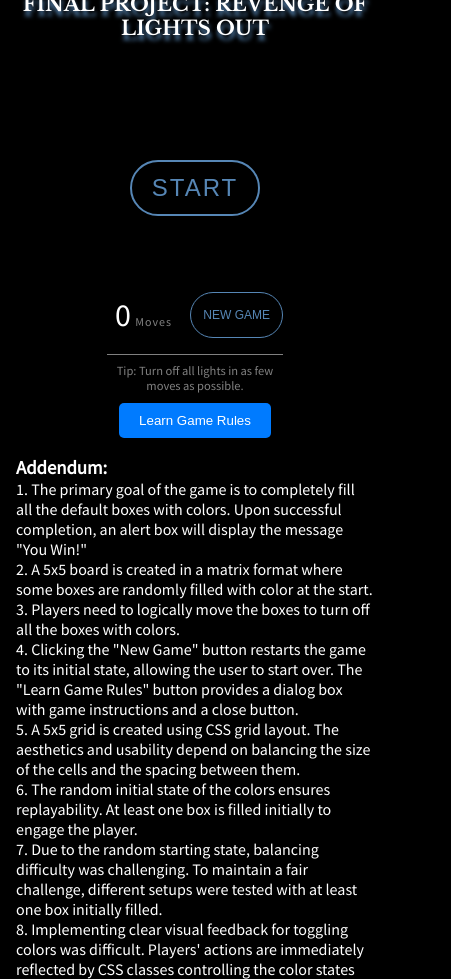
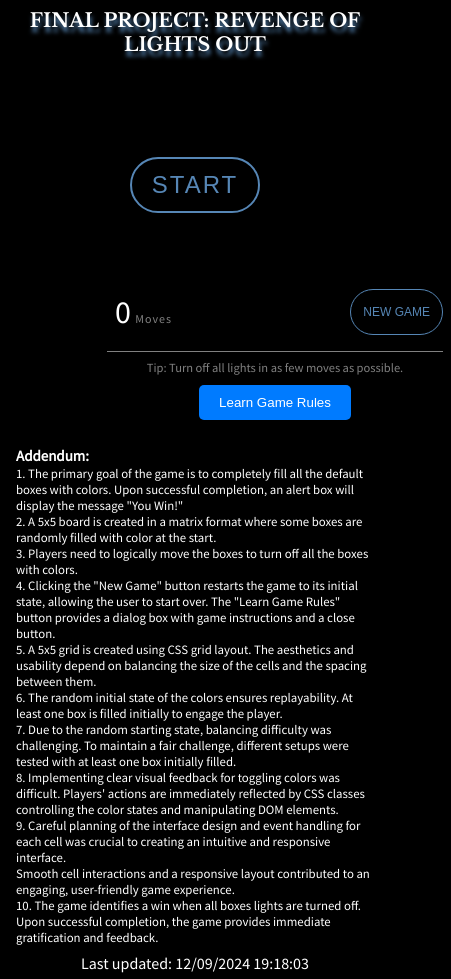
Before and after one commit to ArchanaKagithala/ITC505, a plain HTML site: page final/index.html in a window 390 px wide. Shown: the top 979 px of the page, 451 px wide, since content can reach past the window. Drawn offline with nearby package versions, Linux system fonts and the light colour scheme.

Commit message:
Update styles.css

```diff
--- a/final/styles.css
+++ b/final/styles.css
@@ -252,55 +252,54 @@ h1 {
     .game-container #game {
         height: 18rem;
     }
-    .game-container #game #tiles .tile {
-        height: 3rem;
-        width: 3rem;
-    }
-    body h1 {
+    h1 {
         font-size: 2rem;
-        margin-top: -80px;
+        padding: 0 1rem;
+        margin-bottom: 1.5rem;
     }
 }
 
 @media (max-width: 768px) {
+    body {
+        padding: 1rem;
+    }
     .game-container {
         width: 15rem;
     }
     .game-container #game {
         height: 15rem;
     }
-    .game-container #game #tiles .tile {
-        height: 2.5rem;
-        width: 2.5rem;
+    h1 {
+        font-size: 1.5rem;
+        margin-bottom: 1rem;
     }
-    body h1 {
-        font-size: 1.5rem;
-        margin-top: -60px;
-    }
-    .game-container .sidebar {
-        width: 15rem;
+    .addendum {
+        padding: 1rem;
+        font-size: 0.9rem;
     }
 }
 
 @media (max-width: 480px) {
+    body {
+        padding: 0.5rem;
+    }
     .game-container {
         width: 12rem;
     }
     .game-container #game {
         height: 12rem;
     }
-    .game-container #game #tiles .tile {
-        height: 2rem;
-        width: 2rem;
+    h1 {
+        font-size: 1.2rem;
+        margin-bottom: 0.8rem;
+        word-wrap: break-word;
     }
-    body h1 {
-        font-size: 1.25rem;
-        margin-top: -40px;
-    }
-    .game-container .sidebar {
-        width: 12rem;
+    .addendum {
+        padding: 0.5rem;
+        font-size: 0.8rem;
     }
 }
+
 
 @keyframes fadeIn {
     from {
```
